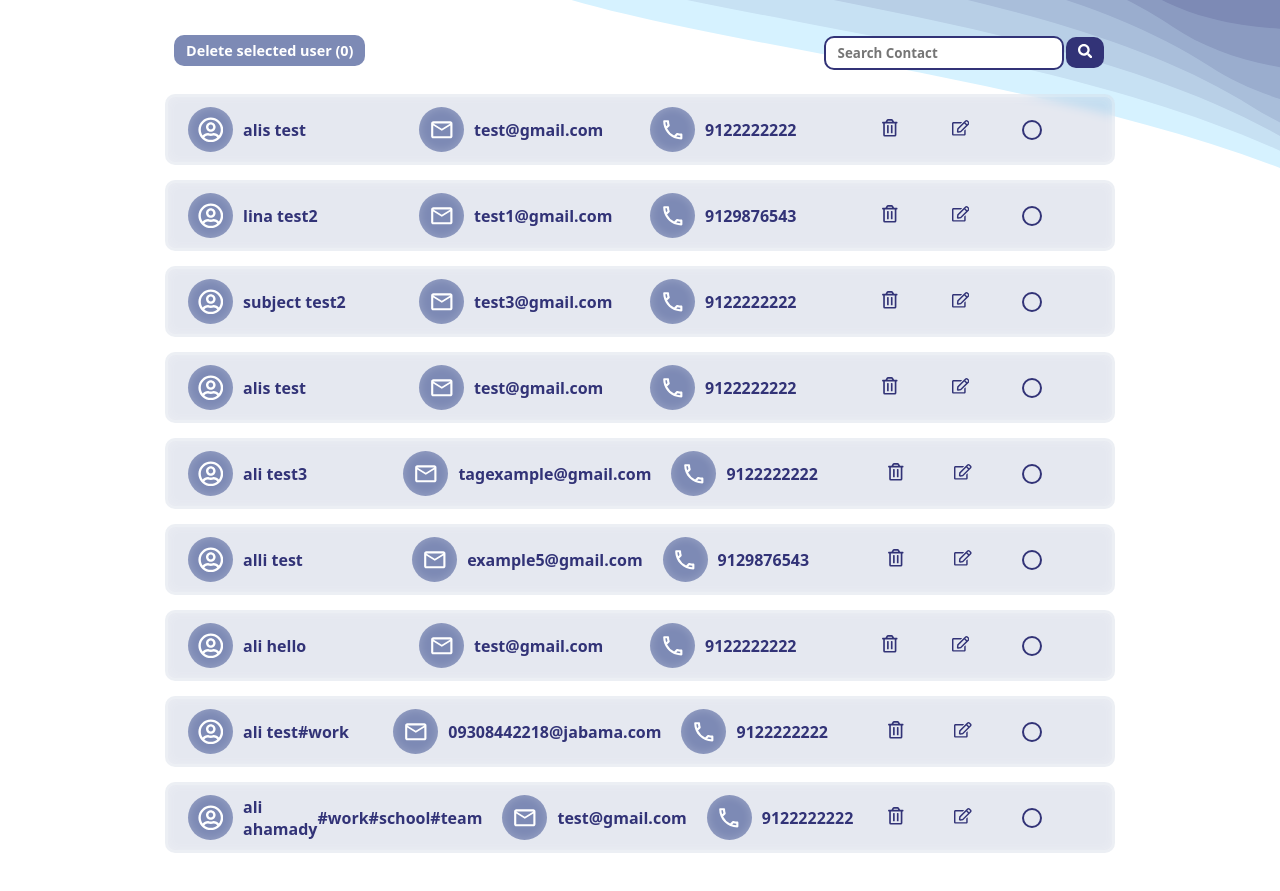
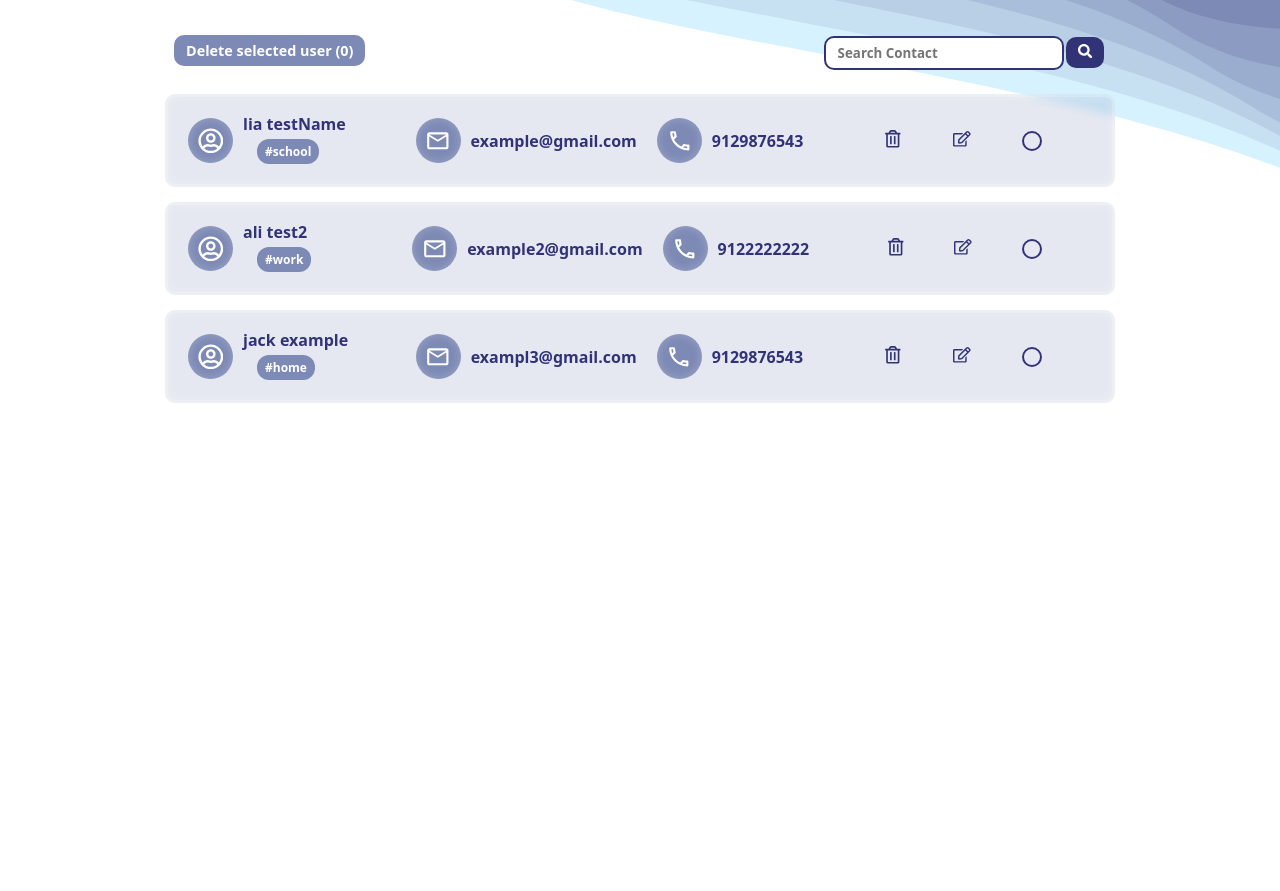
Before and after one commit to aliPourahmady/week18, a React (Vite) app: page / in a window 1280 px wide. Shown: the part 489-1380 px from the top of the page. After the commit the page ends 1017 px from the top, so only its background shows below. Built offline with nearby package versions, Linux system fonts and the light colour scheme; data requests are answered from the project's data file.

Commit message:
fix: fix the edithandler logic

```diff
--- a/db.json
+++ b/db.json
@@ -1,76 +1,34 @@
 {
   "contacts": [
     {
-      "name": "alis",
-      "lastName": "test",
-      "email": "test@gmail.com",
-      "phone": "9122222222",
-      "tags": [],
-      "id": "dbjCO2NhqoA"
-    },
-    {
-      "name": "lina",
-      "lastName": "test2",
-      "email": "test1@gmail.com",
+      "name": "lia",
+      "lastName": "testName",
+      "email": "example@gmail.com",
       "phone": "9129876543",
-      "id": "NONjPi-VmE0"
-    },
-    {
-      "name": "subject",
-      "lastName": "test2",
-      "email": "test3@gmail.com",
-      "phone": "9122222222",
-      "id": "z3ZpRLOzj6c"
-    },
-    {
-      "name": "alis",
-      "lastName": "test",
-      "email": "test@gmail.com",
-      "phone": "9122222222",
-      "id": "2F_uuLkSRGg"
+      "tags": [
+        "school"
+      ],
+      "id": "TowRVI4OAd8"
     },
     {
       "name": "ali",
-      "lastName": "test3",
-      "email": "tagexample@gmail.com",
-      "phone": "9122222222",
-      "id": "L19BtA0heHw"
-    },
-    {
-      "name": "alli",
-      "lastName": "test",
-      "email": "example5@gmail.com",
-      "phone": "9129876543",
-      "id": "Fn0xZSINjP4"
-    },
-    {
-      "name": "ali",
-      "lastName": "hello",
-      "email": "test@gmail.com",
-      "phone": "9122222222",
-      "id": "bNE9mY-BzjA"
-    },
-    {
-      "name": "ali",
-      "lastName": "test",
-      "email": "09308442218@jabama.com",
+      "lastName": "test2",
+      "email": "example2@gmail.com",
       "phone": "9122222222",
       "tags": [
         "work"
       ],
-      "id": "fxVy5u13WTU"
+      "id": "y8AtUxksv6g"
     },
     {
-      "name": "ali",
-      "lastName": "ahamady",
-      "email": "test@gmail.com",
-      "phone": "9122222222",
+      "name": "jack",
+      "lastName": "example",
+      "email": "exampl3@gmail.com",
+      "phone": "9129876543",
       "tags": [
-        "work",
-        "school",
-        "team"
+        "home"
       ],
-      "id": "Uuvqd0TLOOI"
+      "id": "nnJX9BLLyoM"
     }
   ],
   "$schema": "./node_modules/json-server/schema.json"
--- a/src/components/ContactItem.jsx
+++ b/src/components/ContactItem.jsx
@@ -44,22 +44,26 @@ function ContactItem({
         </Modal>
       )}
       <li className={styles.item}>
-        <p className={styles.tag}>
-          <span>
+        <p>
+          <span className={styles.icon}>
             <FaRegUserCircle />
           </span>
-          {name} {lastName}
-          {tags && tags.map((tag, index) => <span key={index}>#{tag}</span>)}
-          {/* <span>#Work</span> */}
+          <span className={styles.user}>
+            {name} {lastName}
+            <span className={styles.tags}>
+              {tags &&
+                tags.map((tag, index) => <span key={index} className={styles.tag}>#{tag}</span>)}
+            </span>
+          </span>
         </p>
         <p>
-          <span>
+          <span className={styles.icon}>
             <MdOutlineMailOutline />
           </span>
           {email}
         </p>
         <p>
-          <span>
+          <span className={styles.icon}>
             <MdOutlineLocalPhone />
           </span>
           {phone}
--- a/src/components/ContactItem.module.css
+++ b/src/components/ContactItem.module.css
@@ -6,7 +6,7 @@
   box-shadow: inset 0 0 8px 1px rgba(255, 255, 255, 0.2);
   color: var(--primary);
   font-weight: 600;
-  padding: 10px 20px;
+  padding: 16px 20px;
   margin: 15px;
   border-radius: 10px;
   gap: 20px;
@@ -18,7 +18,8 @@
   flex-basis: 0;
   flex-grow: 1;
 }
-.item span:first-child {
+
+.item .icon:first-child {
   color: white;
   display: flex;
   align-items: center;
@@ -34,18 +35,28 @@
   box-shadow: inset 0 0 8px 1px rgba(255, 255, 255, 0.2);
   line-height: 35px;
 }
-/* .tag {
+ .user {
   display: flex;
   flex-direction: column;
-} */
-/* .tag span {
+}
+.tags {
+  display: flex;
+  align-items: center;
+  flex-wrap: wrap;
   font-size: 12px;
-  background-color: var(--second-primary);
+  gap: 5px;
   border-radius: 15px;
   padding: 4px;
   margin-left: 10px;
   cursor: pointer;
-}  */
+
+}
+.tag {
+  background-color: var(--third-primary);
+  color: white;
+  padding: 4px 8px;
+  border-radius: 12px;
+}
 .button {
   display: flex;
   justify-content: space-between;
--- a/src/components/Contacts.jsx
+++ b/src/components/Contacts.jsx
@@ -36,6 +36,14 @@ const contactSchema = yup.object({
     .max(5, "Maximum tags allowed"),
 });
 
+const defaultValues = {
+  name: "",
+  lastName: "",
+  email: "",
+  phone: "",
+  tags: [],
+};
+
 function Contacts() {
   const {
     contacts,
@@ -55,7 +63,7 @@ function Contacts() {
     formState: { errors, isSubmitting },
   } = useForm({
     resolver: yupResolver(contactSchema),
-    defaultValues: { name: "", lastName: "", email: "", phone: "", tags: [] },
+    defaultValues: defaultValues,
   });
   const [alert, setAlert] = useState("");
   const [isEditing, setIsEditing] = useState(false);
@@ -84,7 +92,7 @@ function Contacts() {
         await addContact(stringdata);
         alertTimeOut("Contact added successfully.");
       }
-      reset();
+      reset(defaultValues);
       setIsEditing(false);
       setEditId(null);
     } catch (err) {
@@ -93,12 +101,13 @@ function Contacts() {
   };
 
   const editHandler = (contactData) => {
+    const tags = (contactData.tags || []).map((tag) => ({ value: tag }));
     reset({
       name: contactData.name || "",
       lastName: contactData.lastName || "",
       email: contactData.email || "",
       phone: contactData.phone || "",
-      tags: contactData.tags || [],
+      tags: tags,
     });
     setIsEditing(true);
     setEditId(contactData.id);
@@ -106,7 +115,7 @@ function Contacts() {
   };
 
   const cancelEditing = () => {
-    reset();
+    reset(defaultValues);
     setIsEditing(false);
     setEditId(null);
     alertTimeOut("Edit cancelled");
@@ -153,7 +162,7 @@ function Contacts() {
           <TagInput
             control={control}
             name="tags"
-            maxTags={5}
+            maxTags={3}
             error={errors.tags?.message}
             onError={alertTimeOut}
           />
--- a/src/components/ContactsList.jsx
+++ b/src/components/ContactsList.jsx
@@ -13,29 +13,34 @@ function ContactsList({
   deleteSelectedHandler,
 }) {
   const [searchInput, setSearchInput] = useState("");
-  const [searchTerm, setSearchTerm] = useState("");
+  const [query, setQuery] = useState("");
   const [filteredContacts, setFilteredContacts] = useState(contacts);
   const [selectedModal, setSelectedModal] = useState(false);
 
   useEffect(() => {
-    const trimmed = searchTerm.trim();
-    if (!trimmed) {
+    const input = query.trim();
+    if (!input) {
       setFilteredContacts(contacts);
     } else {
-      const lower = trimmed.toLowerCase();
-      const filtered = contacts.filter(
-        (contact) =>
-          contact.name.toLowerCase().includes(lower) ||
-          contact.lastName.toLowerCase().includes(lower) ||
-          contact.email.toLowerCase().includes(lower) ||
-          contact.phone.includes(lower),
-      );
+      const lower = input.toLowerCase();
+      const filtered = contacts.filter((contact) => {
+        const nameMatch = contact.name.toLowerCase().includes(lower);
+        const lastNameMatch = contact.lastName.toLowerCase().includes(lower);
+        const emailMatch = contact.email.toLowerCase().includes(lower);
+        const phoneMatch = contact.phone.includes(lower);
+        const tagMatch = (contact.tags || []).some((tag) =>
+          tag.toLowerCase().includes(lower),
+        );
+
+        return (
+          nameMatch || lastNameMatch || emailMatch || phoneMatch || tagMatch
+        );
+      });
       setFilteredContacts(filtered);
     }
-  }, [contacts, searchTerm]);
-
+  }, [contacts, query]);
   const searchHandler = () => {
-    setSearchTerm(searchInput);
+    setQuery(searchInput);
   };
 
   return (
--- a/src/components/SearchBox.module.css
+++ b/src/components/SearchBox.module.css
@@ -28,10 +28,7 @@
   color: var(--primary);
   font-weight: 600;
 }
-.search input:focus-visible {
-  outline: 2px solid var(--third-primary);
-}
-@media (max-width:768px) {
+@media (max-width:678px) {
     .search input{
         width: auto;
 
--- a/src/context/ContactContext.jsx
+++ b/src/context/ContactContext.jsx
@@ -56,17 +56,17 @@ function ContactProvider({ children }) {
   const fetchContacts = async () => {
     dispatch({ type: "FETCH_START" });
     try {
-      const response = await api.get("/contacts");
-      dispatch({ type: "FETCH_SUCCESS", payload: response });
+      const data = await api.get("/contacts");
+      dispatch({ type: "FETCH_SUCCESS", payload: data });
     } catch (er) {
       dispatch({ type: "FETCH_ERROR", payload: er.message });
     }
   };
   const addContact = async (contact) => {
     try {
-      const response = await api.post("/contacts", contact);
-      dispatch({ type: "ADD_CONTACT", payload: response });
-      return response;
+      const data = await api.post("/contacts", contact);
+      dispatch({ type: "ADD_CONTACT", payload: data });
+      return data;
     } catch (error) {
       console.error("Add error:", error);
       throw error;
@@ -74,9 +74,9 @@ function ContactProvider({ children }) {
   };
   const updateContact = async (id, updatedContact) => {
     try {
-      const response = await api.put(`/contacts/${id}`, updatedContact);
-      dispatch({ type: "UPDATE_CONTACT", payload: response });
-      return response;
+      const data = await api.put(`/contacts/${id}`, updatedContact);
+      dispatch({ type: "UPDATE_CONTACT", payload: data });
+      return data;
     } catch (error) {
       console.error("Update error:", error);
       throw error;
```
